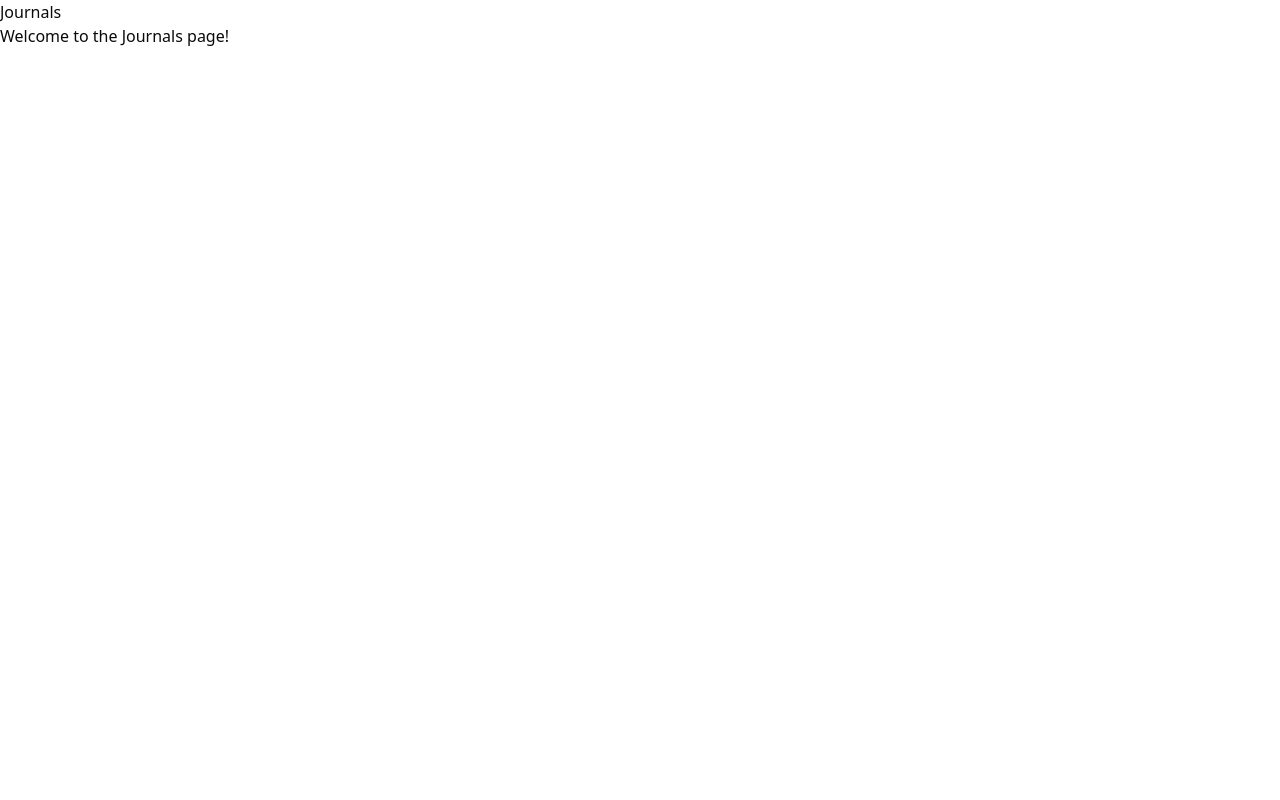
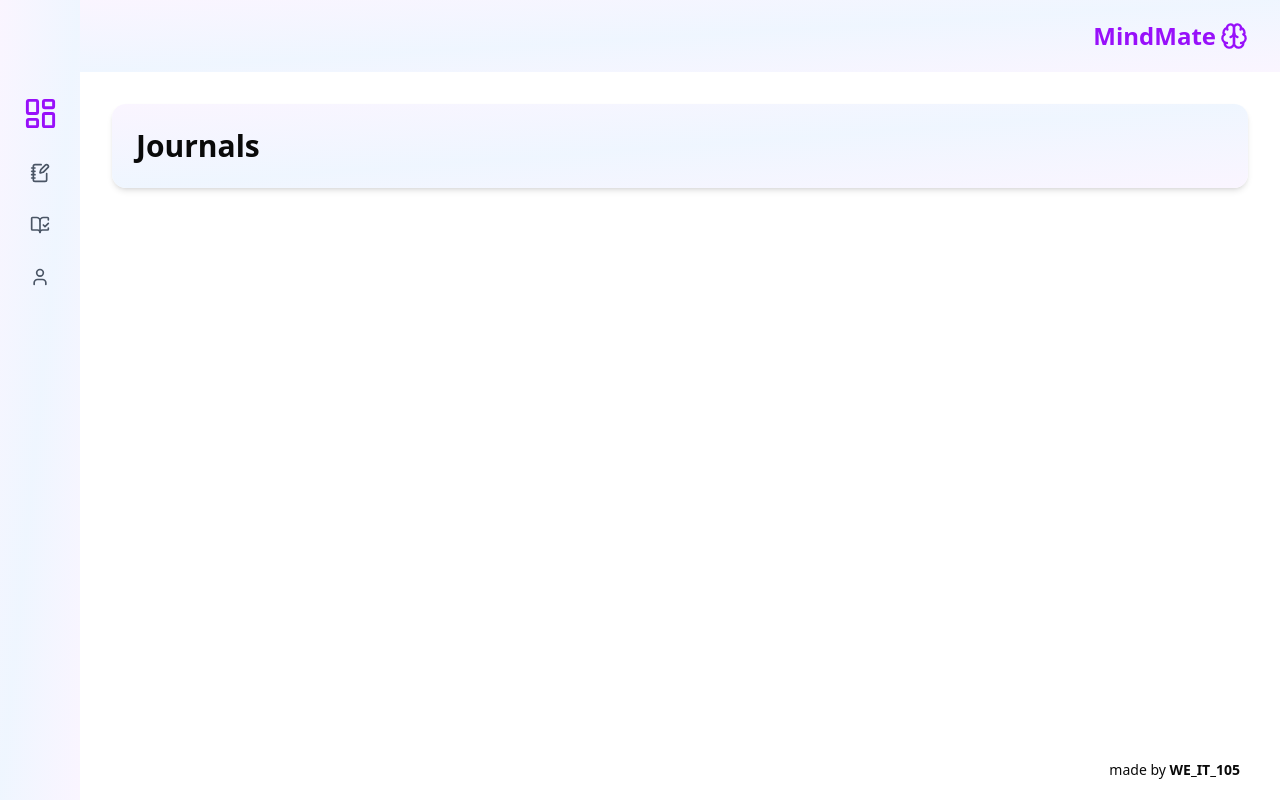
Before and after one commit to niruthan-nps/ITPM-final, a Next.js app in the folder next/: page /journals in a window 1280 px wide. Built offline with nearby package versions, Linux system fonts and the light colour scheme; sample sign-in values are in the browser's storage.

Commit message:
journals page

```diff
--- a/next/src/app/journals/page.jsx
+++ b/next/src/app/journals/page.jsx
@@ -1,9 +1,29 @@
+"use client";
+import NavBar from "@components/nav-bar";
+import Header from "@components/header";
+import Footer from "@components/footer";
+import UserRouteProtection from "@components/user-route";
+import { useEffect, useState } from "react";
+import axios from "axios";
+
 function JournalsPage() {
   return (
-    <div>
-      <h1>Journals</h1>
-      <p>Welcome to the Journals page!</p>
-    </div>
+    <UserRouteProtection>
+      <div className="flex min-h-screen">
+        <NavBar />
+        <div className="flex flex-col ml-20 w-full">
+          <Header />
+          <main className="flex-grow px-8 py-8">
+            <div className="bg-gradient-to-br from-purple-50 via-blue-50 to-purple-50 rounded-xl shadow-md p-6 max-w-full">
+              <div className="top-6 right-6 flex justify-between items-center">
+                <h1 className="text-3xl font-bold">Journals</h1>
+              </div>
+            </div>
+          </main>
+          <Footer />
+        </div>
+      </div>
+    </UserRouteProtection>
   );
 }
 export default JournalsPage;
```
